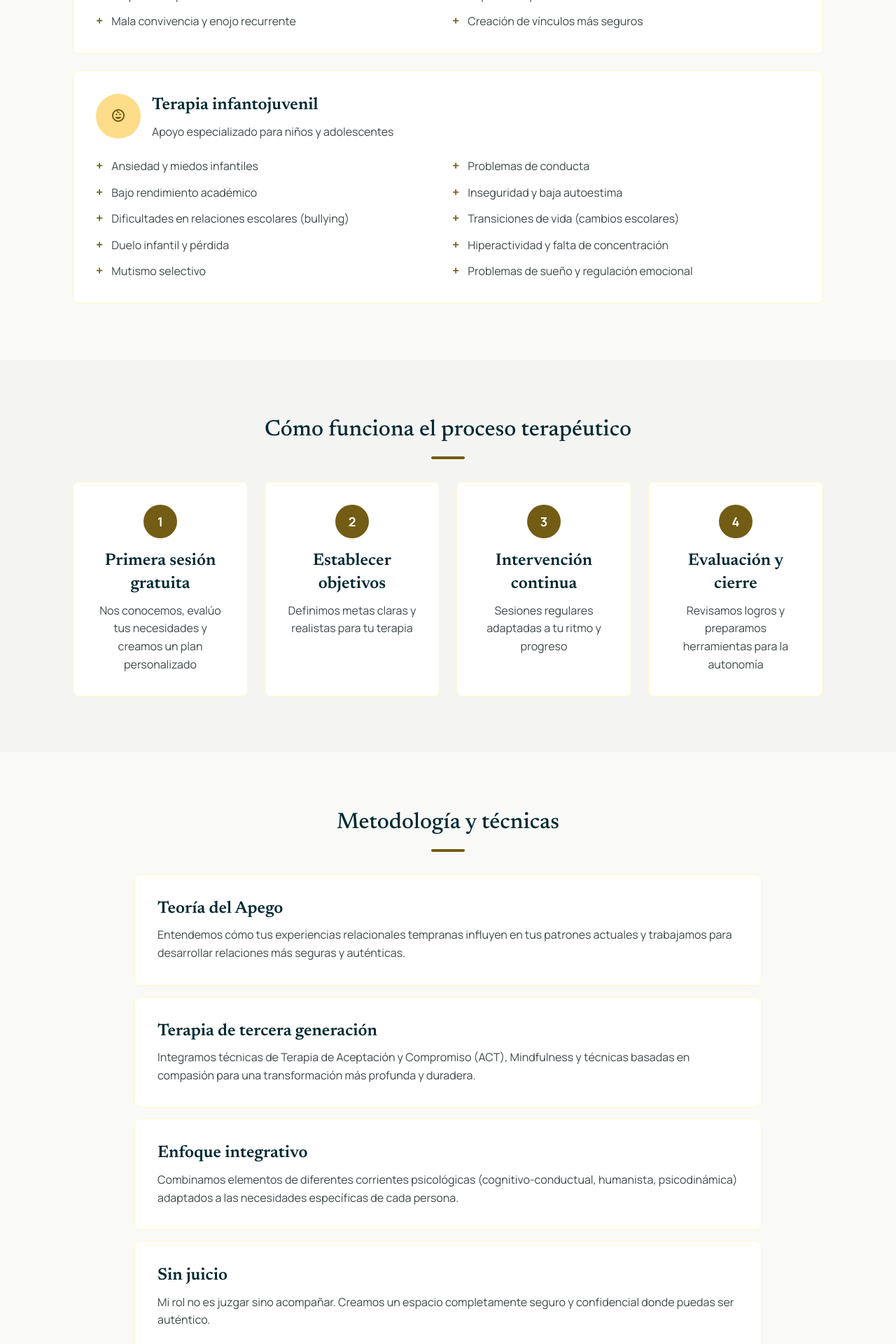
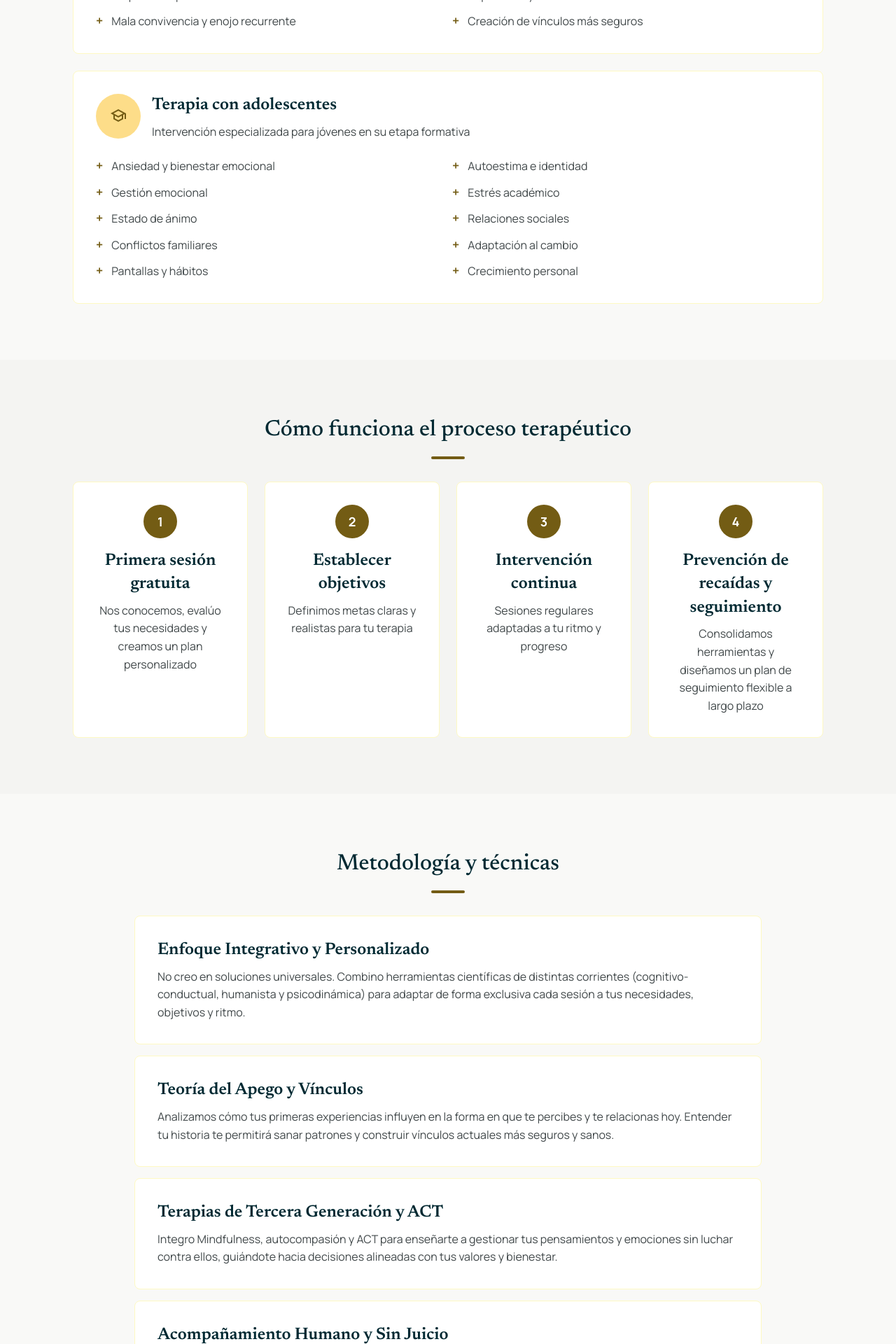
Before and after one commit to pabloalberdi2000/claudia-Psicologia, a Next.js app: page /servicios in a window 1280 px wide. Shown: the part 960-2880 px from the top of the page at 70% size. Built offline with nearby package versions, Linux system fonts and the light colour scheme.

Commit message:
feat/modificaciones

```diff
--- a/src/app/contacto/page.tsx
+++ b/src/app/contacto/page.tsx
@@ -8,7 +8,6 @@ export default function Contacto() {
     nombre: '',
     correo: '',
     telefono: '',
-    motivo: '',
     mensaje: '',
   })
   const [enviado, setEnviado] = useState(false)
@@ -26,7 +25,7 @@ export default function Contacto() {
     console.log('Formulario enviado:', formData)
     setEnviado(true)
     setTimeout(() => {
-      setFormData({ nombre: '', correo: '', telefono: '', motivo: '', mensaje: '' })
+      setFormData({ nombre: '', correo: '', telefono: '', mensaje: '' })
       setEnviado(false)
     }, 3000)
   }
@@ -91,7 +90,7 @@ export default function Contacto() {
             <span className="material-symbols-outlined text-5xl text-secondary flex justify-center mb-4">mail</span>
             <h3 className="font-headline-sm text-headline-sm text-primary mb-2">Email</h3>
             <p className="text-on-surface-variant font-body-md mb-4">
-              Para consultas formales o documentación. Respondo en 24-48h.
+              Para cualquier consulta o información adicional. Respondo en 24-48h.
             </p>
             <a
               href="mailto:info@cgapsicologia.com"
@@ -164,27 +163,6 @@ export default function Contacto() {
                     className="w-full px-4 py-3 border border-outline-variant rounded-lg focus:outline-none focus:border-secondary bg-surface text-on-surface"
                     placeholder="+34 682 638 679"
                   />
-                </div>
-
-                {/* Reason for Consultation */}
-                <div>
-                  <label htmlFor="motivo" className="block text-label-md font-bold text-primary mb-2">
-                    Motivo de consulta *
-                  </label>
-                  <select
-                    id="motivo"
-                    name="motivo"
-                    value={formData.motivo}
-                    onChange={handleChange}
-                    required
-                    className="w-full px-4 py-3 border border-outline-variant rounded-lg focus:outline-none focus:border-secondary bg-surface text-on-surface"
-                  >
-                    <option value="">Selecciona un motivo...</option>
-                    <option value="adultos">Terapia individual adultos</option>
-                    <option value="familiar">Asesoramiento familiar</option>
-                    <option value="infantil">Terapia infantojuvenil</option>
-                    <option value="otro">Otro</option>
-                  </select>
                 </div>
 
                 {/* Message */}
--- a/src/app/page.tsx
+++ b/src/app/page.tsx
@@ -5,8 +5,24 @@ export default function Home() {
   return (
     <>
       {/* Hero Section - Portada */}
-      <section className="relative min-h-screen bg-gradient-to-br from-surface via-surface-container-low to-surface-container-high flex items-center pt-12 pb-stack-lg">
-        <div className="max-w-container-max mx-auto px-margin-mobile md:px-margin-desktop w-full">
+      <section className="relative min-h-screen flex items-center pt-12 pb-stack-lg overflow-hidden">
+        {/* Background Image with Parallax */}
+        <div className="absolute inset-0 z-0">
+          <Image
+            src="/home2.png"
+            alt="Claudia González Álvarez - Psicóloga profesional"
+            fill
+            className="w-full h-full object-cover grayscale-[15%]"
+            priority
+            style={{
+              filter: 'brightness(0.4)',
+            }}
+          />
+          <div className="absolute inset-0 bg-gradient-to-r from-surface via-surface/80 to-transparent"></div>
+        </div>
+
+        {/* Content */}
+        <div className="max-w-container-max mx-auto px-margin-mobile md:px-margin-desktop w-full relative z-10">
           <div className="grid grid-cols-1 md:grid-cols-2 gap-stack-lg items-center">
 
             {/* Text and CTA - Left Side */}
@@ -14,7 +30,7 @@ export default function Home() {
               <div className="space-y-4">
                 <p className="text-secondary font-label-md uppercase tracking-widest">Bienvenido a tu espacio seguro</p>
                 <h1 className="font-display-lg text-display-lg text-primary leading-tight">
-                  Psicóloga General Sanitaria especializada en terapia online para adultos, familias e infancia-adolescencia.
+                  Psicóloga General Sanitaria especializada en terapia online para adultos, adolescentes y familias.
                 </h1>
                 <p className="font-body-lg text-body-lg text-on-surface-variant leading-relaxed max-w-lg">
                   Un acompañamiento profesional desde la comodidad de tu hogar, donde la cercanía no entiende de distancias.
@@ -48,22 +64,8 @@ export default function Home() {
               </div>
             </div>
 
-            {/* Image - Right Side */}
-            <div className="relative">
-              <div className="relative rounded-[2rem] overflow-hidden aspect-[3/4] bg-surface-container-high shadow-2xl">
-                <Image
-                  src="/home1.png"
-                  alt="Claudia González Álvarez - Psicóloga profesional"
-                  width={500}
-                  height={600}
-                  className="w-full h-full object-cover grayscale-[15%] hover:grayscale-0 transition-all duration-500"
-                  priority
-                />
-                <div className="absolute inset-0 bg-gradient-to-t from-primary/20 via-transparent to-transparent"></div>
-              </div>
-              {/* Decorative element */}
-              <div className="absolute -bottom-4 -right-4 w-24 h-24 bg-secondary/10 rounded-full blur-2xl"></div>
-            </div>
+            {/* Decorative element */}
+            <div className="hidden md:block"></div>
           </div>
         </div>
       </section>
@@ -76,29 +78,29 @@ export default function Home() {
             <div className="w-12 h-1 bg-secondary mx-auto rounded-full"></div>
           </div>
           <div className="grid grid-cols-1 md:grid-cols-3 gap-gutter">
-            {/* Individual */}
+            {/* Terapia Adultos */}
             <div className="tonal-card p-stack-md rounded-xl flex flex-col items-center text-center">
               <div className="w-16 h-16 rounded-full bg-secondary-container flex items-center justify-center mb-6">
-                <span className="material-symbols-outlined text-secondary text-headline-sm">person_search</span>
+                <span className="material-symbols-outlined text-secondary text-headline-sm">person</span>
               </div>
-              <h3 className="font-headline-sm text-headline-sm text-primary mb-4">Terapia individual adultos</h3>
-              <p className="text-on-surface-variant font-body-md">Acompañamiento personalizado para gestionar la ansiedad, el estrés o procesos de duelo en tu etapa adulta.</p>
+              <h3 className="font-headline-sm text-headline-sm text-primary mb-4">Terapia Adultos</h3>
+              <p className="text-on-surface-variant font-body-md">Acompañamiento personalizado para gestionar la ansiedad, el estrés, relaciones y procesos de transformación personal en tu etapa adulta.</p>
             </div>
-            {/* Familiar */}
+            {/* Asesoramiento Familiar */}
             <div className="tonal-card p-stack-md rounded-xl flex flex-col items-center text-center">
               <div className="w-16 h-16 rounded-full bg-secondary-container flex items-center justify-center mb-6">
                 <span className="material-symbols-outlined text-secondary text-headline-sm">family_restroom</span>
               </div>
-              <h3 className="font-headline-sm text-headline-sm text-primary mb-4">Asesoramiento familiar</h3>
-              <p className="text-on-surface-variant font-body-md">Herramientas prácticas para mejorar la comunicación y resolver conflictos en el núcleo del hogar.</p>
+              <h3 className="font-headline-sm text-headline-sm text-primary mb-4">Asesoramiento Familiar</h3>
+              <p className="text-on-surface-variant font-body-md">Herramientas prácticas para mejorar la comunicación, fortalecer los vínculos y resolver conflictos en el núcleo del hogar.</p>
             </div>
-            {/* Infantil */}
+            {/* Terapia Adolescentes */}
             <div className="tonal-card p-stack-md rounded-xl flex flex-col items-center text-center">
               <div className="w-16 h-16 rounded-full bg-secondary-container flex items-center justify-center mb-6">
-                <span className="material-symbols-outlined text-secondary text-headline-sm">child_care</span>
+                <span className="material-symbols-outlined text-secondary text-headline-sm">school</span>
               </div>
-              <h3 className="font-headline-sm text-headline-sm text-primary mb-4">Terapia infantojuvenil</h3>
-              <p className="text-on-surface-variant font-body-md">Intervención especializada para niños y adolescentes, centrada en su bienestar emocional y desarrollo.</p>
+              <h3 className="font-headline-sm text-headline-sm text-primary mb-4">Terapia Adolescentes</h3>
+              <p className="text-on-surface-variant font-body-md">Intervención especializada para jóvenes, centrada en la gestión emocional, la autoestima y las herramientas para afrontar los retos de esta etapa formativa.</p>
             </div>
           </div>
         </div>
--- a/src/app/servicios/page.tsx
+++ b/src/app/servicios/page.tsx
@@ -35,20 +35,20 @@ export default function Servicios() {
       ],
     },
     {
-      icon: 'child_care',
-      titulo: 'Terapia infantojuvenil',
-      descripcion: 'Apoyo especializado para niños y adolescentes',
+      icon: 'school',
+      titulo: 'Terapia con adolescentes',
+      descripcion: 'Intervención especializada para jóvenes en su etapa formativa',
       temas: [
-        'Ansiedad y miedos infantiles',
-        'Problemas de conducta',
-        'Bajo rendimiento académico',
-        'Inseguridad y baja autoestima',
-        'Dificultades en relaciones escolares (bullying)',
-        'Transiciones de vida (cambios escolares)',
-        'Duelo infantil y pérdida',
-        'Hiperactividad y falta de concentración',
-        'Mutismo selectivo',
-        'Problemas de sueño y regulación emocional',
+        'Ansiedad y bienestar emocional',
+        'Autoestima e identidad',
+        'Gestión emocional',
+        'Estrés académico',
+        'Estado de ánimo',
+        'Relaciones sociales',
+        'Conflictos familiares',
+        'Adaptación al cambio',
+        'Pantallas y hábitos',
+        'Crecimiento personal',
       ],
     },
   ]
@@ -127,8 +127,8 @@ export default function Servicios() {
               },
               {
                 numero: '4',
-                titulo: 'Evaluación y cierre',
-                desc: 'Revisamos logros y preparamos herramientas para la autonomía',
+                titulo: 'Prevención de recaídas y seguimiento',
+                desc: 'Consolidamos herramientas y diseñamos un plan de seguimiento flexible a largo plazo',
               },
             ].map((paso) => (
               <div key={paso.numero} className="tonal-card p-stack-md rounded-xl text-center">
@@ -156,34 +156,30 @@ export default function Servicios() {
 
         <div className="space-y-4 max-w-4xl mx-auto">
           <div className="tonal-card p-stack-md rounded-xl border-l-4 border-secondary">
-            <h3 className="font-headline-sm text-headline-sm text-primary mb-2">Teoría del Apego</h3>
+            <h3 className="font-headline-sm text-headline-sm text-primary mb-2">Enfoque Integrativo y Personalizado</h3>
             <p className="text-on-surface-variant font-body-md">
-              Entendemos cómo tus experiencias relacionales tempranas influyen en tus patrones actuales
-              y trabajamos para desarrollar relaciones más seguras y auténticas.
+              No creo en soluciones universales. Combino herramientas científicas de distintas corrientes (cognitivo-conductual, humanista y psicodinámica) para adaptar de forma exclusiva cada sesión a tus necesidades, objetivos y ritmo.
             </p>
           </div>
 
           <div className="tonal-card p-stack-md rounded-xl border-l-4 border-secondary">
-            <h3 className="font-headline-sm text-headline-sm text-primary mb-2">Terapia de tercera generación</h3>
+            <h3 className="font-headline-sm text-headline-sm text-primary mb-2">Teoría del Apego y Vínculos</h3>
             <p className="text-on-surface-variant font-body-md">
-              Integramos técnicas de Terapia de Aceptación y Compromiso (ACT), Mindfulness y técnicas
-              basadas en compasión para una transformación más profunda y duradera.
+              Analizamos cómo tus primeras experiencias influyen en la forma en que te percibes y te relacionas hoy. Entender tu historia te permitirá sanar patrones y construir vínculos actuales más seguros y sanos.
             </p>
           </div>
 
           <div className="tonal-card p-stack-md rounded-xl border-l-4 border-secondary">
-            <h3 className="font-headline-sm text-headline-sm text-primary mb-2">Enfoque integrativo</h3>
+            <h3 className="font-headline-sm text-headline-sm text-primary mb-2">Terapias de Tercera Generación y ACT</h3>
             <p className="text-on-surface-variant font-body-md">
-              Combinamos elementos de diferentes corrientes psicológicas (cognitivo-conductual, humanista,
-              psicodinámica) adaptados a las necesidades específicas de cada persona.
+              Integro Mindfulness, autocompasión y ACT para enseñarte a gestionar tus pensamientos y emociones sin luchar contra ellos, guiándote hacia decisiones alineadas con tus valores y bienestar.
             </p>
           </div>
 
           <div className="tonal-card p-stack-md rounded-xl border-l-4 border-secondary">
-            <h3 className="font-headline-sm text-headline-sm text-primary mb-2">Sin juicio</h3>
+            <h3 className="font-headline-sm text-headline-sm text-primary mb-2">Acompañamiento Humano y Sin Juicio</h3>
             <p className="text-on-surface-variant font-body-md">
-              Mi rol no es juzgar sino acompañar. Creamos un espacio completamente seguro y confidencial
-              donde puedas ser auténtico.
+              Mi rol no es juzgarte, sino acompañarte desde la empatía y la horizontalidad. Encontrarás un espacio seguro, confidencial y libre donde expresarte tal y como eres, sintiéndote escuchada y validada.
             </p>
           </div>
         </div>
@@ -221,7 +217,7 @@ export default function Servicios() {
               <ul className="space-y-2 text-on-surface-variant font-body-md">
                 <li className="flex gap-3">
                   <span className="material-symbols-outlined text-secondary text-lg">check_circle</span>
-                  <span><strong>Plataforma:</strong> Zoom, Teams o similar</span>
+                  <span><strong>Plataforma:</strong> Google Meet</span>
                 </li>
                 <li className="flex gap-3">
                   <span className="material-symbols-outlined text-secondary text-lg">check_circle</span>
@@ -241,7 +237,7 @@ export default function Servicios() {
       <section className="bg-primary text-on-primary py-stack-md">
         <div className="max-w-container-max mx-auto px-margin-mobile md:px-margin-desktop flex flex-col md:flex-row justify-between items-center gap-stack-md">
           <div>
-            <h2 className="font-headline-sm text-headline-sm text-on-primary mb-2">¿Alguno de estos servicios te resuena?</h2>
+            <h2 className="font-headline-sm text-headline-sm text-on-primary mb-2">¿Listo para empezar?</h2>
             <p className="font-body-md text-on-primary-container">
               La primera sesión es completamente gratuita. Sin compromisos, conoceremos tus necesidades.
             </p>
--- a/src/app/sobre-mi/page.tsx
+++ b/src/app/sobre-mi/page.tsx
@@ -116,10 +116,10 @@ export default function SobreMi() {
         </div>
         <div className="max-w-4xl mx-auto space-y-6">
           <p className="font-body-md text-on-surface-variant leading-relaxed">
-            Mi práctica se fundamenta en la integración de diferentes corrientes terapéuticas, priorizando siempre la evidencia científica y la adaptación a las necesidades únicas de cada persona. Combino técnicas de terapia cognitivo-conductual con un enfoque humanista que valora la calidez, la empatía y la autenticidad.
+            Mi práctica se basa en un <strong>enfoque integrador basado en la evidencia científica</strong>, adaptando cada proceso terapéutico a las necesidades, objetivos y momento vital de cada persona.
           </p>
           <p className="font-body-md text-on-surface-variant leading-relaxed">
-            Entiendo la terapia como un proceso colaborativo donde tú eres el experto en tu propia vida. Mi rol es guiarte, ofrecer nuevas perspectivas y facilitar herramientas prácticas que te permitan tomar decisiones más conscientes y vivir de manera más alineada con tus valores.
+            Combino herramientas de <strong>terapia cognitivo-conductual, terapias contextuales y de tercera generación</strong>, junto con una mirada sistémica y centrada en la persona, manteniendo siempre una <strong>relación terapéutica basada en la empatía, la autenticidad y el respeto</strong>.
           </p>
           <p className="font-body-md text-on-surface-variant leading-relaxed">
             La terapia online no es una versión "inferior" de la terapia presencial. Es una modalidad que, gracias a la tecnología, nos permite trabajar desde el confort y la privacidad de tu espacio, reduciendo barreras de acceso y permitiendo una mayor flexibilidad. La conexión genuina entre terapeuta y cliente trasciende la pantalla.
--- a/src/app/terapia-online/page.tsx
+++ b/src/app/terapia-online/page.tsx
@@ -9,7 +9,7 @@ export default function TerapiaOnline() {
   const faqs = [
     {
       pregunta: '¿Qué necesito para participar en una sesión online?',
-      respuesta: 'Solo necesitas un dispositivo con cámara (computadora, tablet o móvil) y conexión a internet estable. Usamos plataformas seguras como Zoom o Teams.',
+      respuesta: 'Solo necesitas un dispositivo con cámara (computadora, tablet o móvil) y conexión a internet estable. Usamos Google Meet, una plataforma segura y confiable.',
     },
     {
       pregunta: '¿Es igual de efectiva que la terapia presencial?',
@@ -29,7 +29,7 @@ export default function TerapiaOnline() {
     },
     {
       pregunta: '¿Cómo funciona el pago?',
-      respuesta: 'Ofrecemos diferentes métodos: transferencia bancaria, Bizum o tarjeta de crédito. El pago se realiza antes de la primera sesión y luego al inicio de cada mes.',
+      respuesta: 'Ofrecemos diferentes métodos: transferencia bancaria o Bizum. El pago se realiza antes de la primera sesión y en caso de contratar bonos sería al inicio de cada mes.',
     },
     {
       pregunta: '¿Necesito un diagnóstico previo?',
@@ -45,7 +45,7 @@ export default function TerapiaOnline() {
     },
     {
       pregunta: '¿Cuánto tiempo dura típicamente un proceso terapéutico?',
-      respuesta: 'Depende de tus objetivos y de cómo progreséis. Algunos procesos son cortos (3-6 meses), otros más largos. Lo evaluaremos juntas regularmente.',
+      respuesta: ' Depende de lo que necesites abordar y de tu propio progreso. Puede variar desde procesos breves de 3 a 6 meses hasta acompañamientos a más largo plazo. Evaluaremos los avances de manera continua y conjunta, priorizando siempre tu autonomía y bienestar.',
     },
   ]
 
@@ -75,17 +75,17 @@ export default function TerapiaOnline() {
             {
               paso: 1,
               titulo: 'Primer contacto',
-              descripcion: 'Nos contactas por WhatsApp, teléfono o formulario. Conversamos brevemente sobre tus necesidades y agendamos la sesión gratuita.',
+              descripcion: 'Nos cuentas qué te preocupa y agendamos tu sesión gratuita para valorar cómo puedo ayudarte. Respondo en menos de 24 horas.',
               detalles: [
                 'Sin compromisos previos',
                 'Conocemos tus expectativas',
-                'Respondo generalmente en 24 horas',
+                'Respuesta rápida garantizada',
               ]
             },
             {
               paso: 2,
               titulo: 'Primera sesión gratuita (30 min)',
-              descripcion: 'Sesión de evaluación donde nos conocemos. Exploras cómo trabajo, hago preguntas sobre tu situación y definimos objetivos.',
+              descripcion: 'Un espacio seguro para conocernos. Me cuentas tu situación actual, resolvemos tus dudas sobre cómo trabajo y definimos los primeros objetivos, sin presiones.',
               detalles: [
                 'Conversación abierta y sin presión',
                 'Evaluación de necesidades',
@@ -95,7 +95,7 @@ export default function TerapiaOnline() {
             {
               paso: 3,
               titulo: 'Sesiones regulares (50 min)',
-              descripcion: 'Comenzamos el proceso terapéutico. Trabajamos en los objetivos definidos con técnicas adaptadas a ti.',
+              descripcion: 'Iniciamos el proceso terapéutico propiamente dicho. Trabajamos de forma personalizada en tus objetivos, dotándote de herramientas prácticas adaptadas a tu ritmo.',
               detalles: [
                 'Frecuencia flexible (semanal, quincenal, mensual)',
                 'Horarios adaptados a tu disponibilidad',
@@ -104,12 +104,12 @@ export default function TerapiaOnline() {
             },
             {
               paso: 4,
-              titulo: 'Cierre y seguimiento',
-              descripcion: 'Cuando alcanzes tus objetivos o decidas parar, evaluamos el proceso y consolidamos herramientas para la autonomía.',
+              titulo: 'Prevención de recaídas y seguimiento',
+              descripcion: 'Cuando alcances tus objetivos o decidas parar, evaluaremos el proceso y consolidaremos herramientas para tu autonomía.',
               detalles: [
-                'Revisión de logros',
-                'Plan de mantenimiento',
-                'Seguimiento opcional',
+                'Consolidación de herramientas aprendidas',
+                'Plan de prevención de recaídas',
+                'Seguimiento flexible a largo plazo',
               ]
             },
           ].map((paso) => (
@@ -246,23 +246,23 @@ export default function TerapiaOnline() {
               <ul className="space-y-3 text-on-surface-variant font-body-md">
                 <li className="flex gap-3">
                   <span className="material-symbols-outlined text-secondary flex-shrink-0 text-lg">lightbulb</span>
-                  <span>Apaga notificaciones y distracciones</span>
+                  <span>Minimiza las distracciones: apaga las notificaciones y busca un lugar tranquilo.</span>
                 </li>
                 <li className="flex gap-3">
                   <span className="material-symbols-outlined text-secondary flex-shrink-0 text-lg">lightbulb</span>
-                  <span>Vuelve unos 5 minutos antes</span>
+                  <span>Conéctate 5 minutos antes para comprobar audio y vídeo sin prisas.</span>
                 </li>
                 <li className="flex gap-3">
                   <span className="material-symbols-outlined text-secondary flex-shrink-0 text-lg">lightbulb</span>
-                  <span>Luz natural o adecuada para la cámara</span>
+                  <span>Cuida la iluminación, preferiblemente con luz natural o de frente.</span>
                 </li>
                 <li className="flex gap-3">
                   <span className="material-symbols-outlined text-secondary flex-shrink-0 text-lg">lightbulb</span>
-                  <span>Ropa cómoda (es terapia, no una entrevista)</span>
+                  <span>Ponte cómoda con ropa que te haga sentir a gusto.</span>
                 </li>
                 <li className="flex gap-3">
                   <span className="material-symbols-outlined text-secondary flex-shrink-0 text-lg">lightbulb</span>
-                  <span>Ten agua y un cuaderno a mano</span>
+                  <span>Prepara un vaso de agua y un cuaderno por si quieres tomar notas durante la sesión.</span>
                 </li>
               </ul>
             </div>
```
Also changed, not shown: 2 other files (tests, documents, lock files or other folders).
